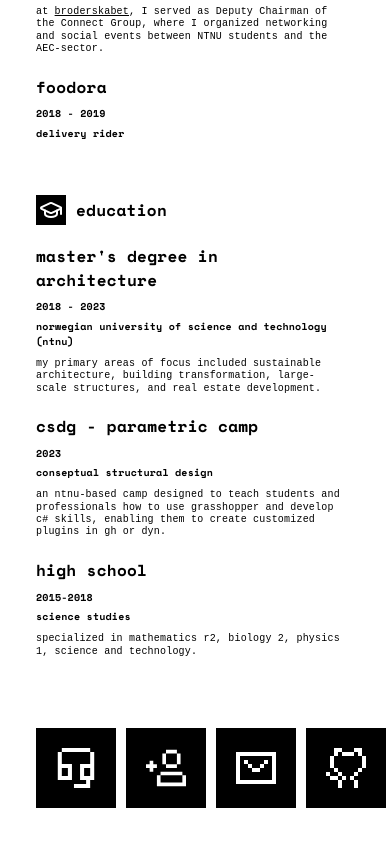
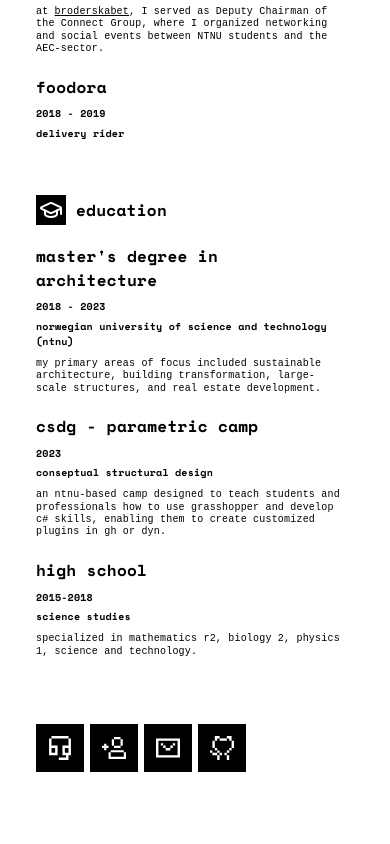
Before and after one commit to BjarteKnobel/portfolio, a Next.js app: page /about in a window 390 px wide. Shown: the part 1960-2804 px from the top of the page. After the commit the page ends 2756 px from the top, so only its background shows below. Built offline with nearby package versions, Linux system fonts and the light colour scheme; a web font is replaced by a local one.

Commit message:
Fix footer icon scaling for mobile devices

```diff
--- a/styles/Footer.module.css
+++ b/styles/Footer.module.css
@@ -119,7 +119,17 @@
   transition: transform 0.06s ease-out;
 }
 
+.iconFrame img {
+  width: 100%;
+  height: 100%;
+  object-fit: contain;
+}
+
 @media (max-width: 768px) {
+  .footer {
+    padding: 16px var(--page-side-padding) 24px;
+  }
+
   .contact {
     width: 100%;
   }
@@ -140,4 +150,25 @@
     line-height: 24px;
     letter-spacing: -1px;
   }
+
+  .socialIcons {
+    gap: 8px;
+  }
+
+  .iconFrame {
+    width: 60px;
+    height: 60px;
+  }
 }
+
+@media (max-width: 480px) {
+  .socialIcons {
+    gap: 6px;
+    justify-content: flex-start;
+  }
+
+  .iconFrame {
+    width: 48px;
+    height: 48px;
+  }
+}
```
